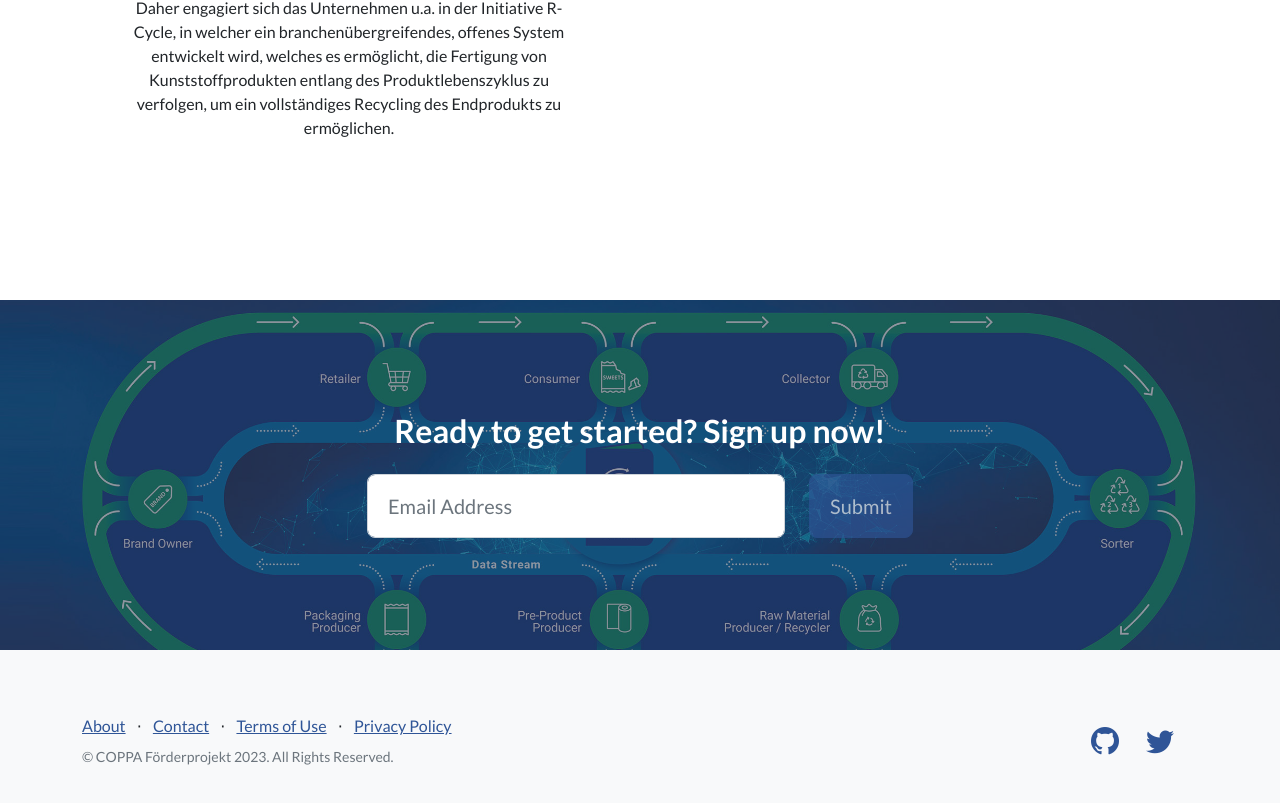
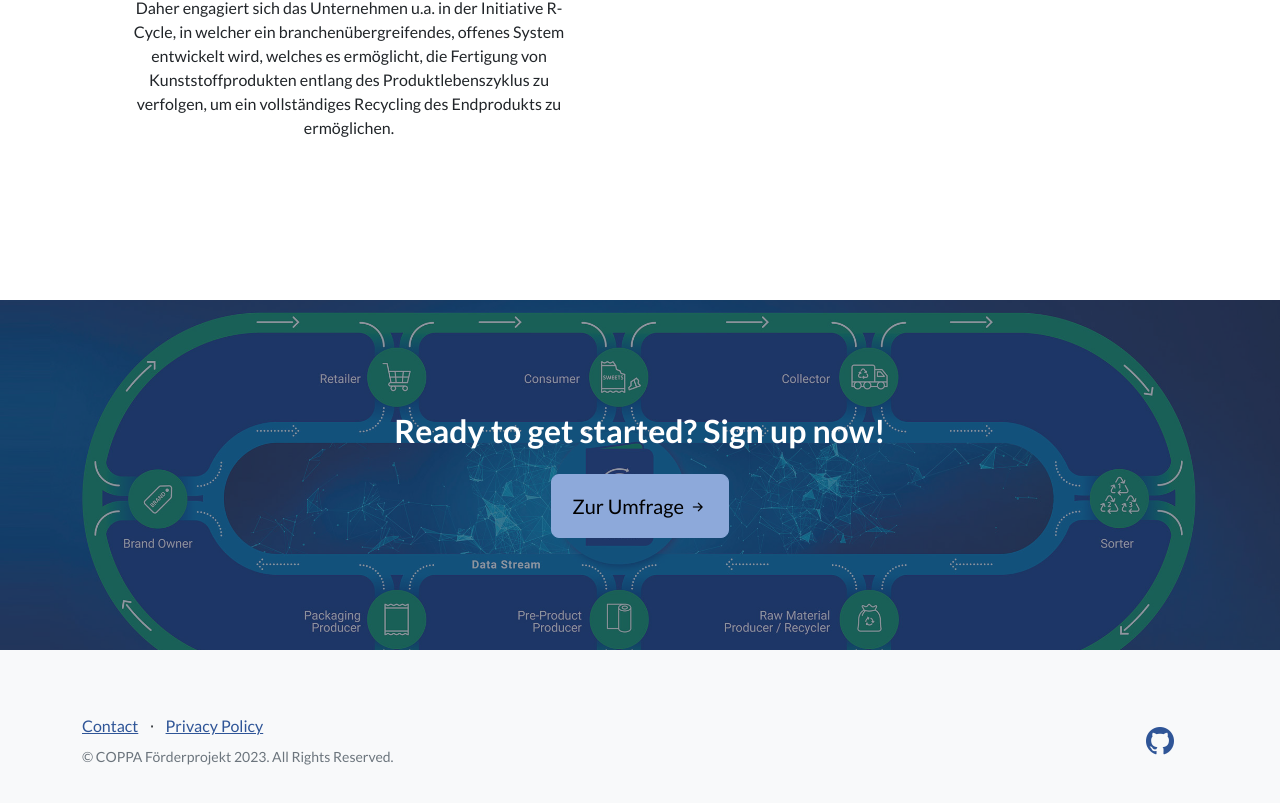
Before and after one commit to COPPA-CCP/coppa-ccp.github.io, a website: page src/pug/index.pug in a window 1280 px wide. Shown: the part 10564-11367 px from the top of the page. Drawn offline with nearby package versions, Linux system fonts and the light colour scheme; files that its build step writes are made by us from their sources; files whose address does not match are found by name.

Commit message:
final touches
Signed-off-by: F-Node-Karlsruhe <christian.fries@eecc.de>

```diff
--- a/src/pug/components/footer.pug
+++ b/src/pug/components/footer.pug
@@ -4,23 +4,20 @@ footer.footer.bg-light
         .row
             .col-lg-6.h-100.text-center.text-lg-start.my-auto
                 ul.list-inline.mb-2
-                    li.list-inline-item
+                    // li.list-inline-item
                         a(href='#!') About
-                    li.list-inline-item ⋅
+                    // li.list-inline-item ⋅
                     li.list-inline-item
                         a(href='mailto:s.botsch@skz.de') Contact
                     li.list-inline-item ⋅
                     li.list-inline-item
-                        a(href='#!') Terms of Use
-                    li.list-inline-item ⋅
-                    li.list-inline-item
-                        a(href='#!') Privacy Policy
+                        a(href='https://docs.github.com/en/site-policy/privacy-policies/github-privacy-statement') Privacy Policy
                 p.text-muted.small.mb-4.mb-lg-0 &copy; COPPA Förderprojekt 2023. All Rights Reserved.
             .col-lg-6.h-100.text-center.text-lg-end.my-auto
                 ul.list-inline.mb-0
                     li.list-inline-item.me-4
                         a(href='https://github.com/COPPA-CCP')
                             i.bi-github.fs-3
-                    li.list-inline-item.me-4
+                    // li.list-inline-item.me-4
                         a(href='#!')
                             i.bi-twitter.fs-3
--- a/src/pug/index.pug
+++ b/src/pug/index.pug
@@ -320,49 +320,12 @@ html(lang='de')
                 .row.justify-content-center
                     .col-xl-6
                         h2.mb-4 Ready to get started? Sign up now!
-                        // Signup form
 
-                        // * * * * * * * * * * * * * * *
-                        // * * SB Forms Contact Form * *
-                        // * * * * * * * * * * * * * * *
+                        a.btn.btn-secondary.btn-lg(href='https://reifenhauser.com/de/') Zur Umfrage
+                            i.bi.bi-arrow-right-short
 
-                        // This form is pre-integrated with SB Forms.
-                        // To make this form functional, sign up at
-                        // https://startbootstrap.com/solution/contact-forms
-                        // to get an API token!
 
-                        form.form-subscribe#contactFormFooter(data-sb-form-api-token='API_TOKEN')
 
-                            // Email address input
-                            .row
-                                .col
-                                    input#emailAddressBelow.form-control.form-control-lg(type='email' placeholder='Email Address' data-sb-validations='required,email')
-                                    .invalid-feedback.text-white(data-sb-feedback='emailAddressBelow:required')
-                                        | Email Address is required.
-                                    .invalid-feedback.text-white(data-sb-feedback='emailAddressBelow:email')
-                                        | Email Address Email is not valid.
-
-                                .col-auto
-                                    button#submitButton.btn.btn-primary.btn-lg.disabled(type='submit') Submit
-
-                            // Submit success message
-                            //
-                            // This is what your users will see when the form
-                            // has successfully submitted
-
-                            #submitSuccessMessage.d-none
-                                .text-center.mb-3
-                                    .fw-bolder Form submission successful!
-                                    p To activate this form, sign up at
-                                    a.text-white(href='https://startbootstrap.com/solution/contact-forms') https://startbootstrap.com/solution/contact-forms
-
-                            // Submit error message
-                            //
-                            // This is what your users will see when there is
-                            // an error submitting the form
-
-                            #submitErrorMessage.d-none
-                                .text-center.text-danger.mb-3 Error sending message!
 
         include components/footer.pug
 
--- a/src/scss/sections/_masthead.scss
+++ b/src/scss/sections/_masthead.scss
@@ -84,7 +84,7 @@ header.masthead {
         right: 10px;
 
         img {
-            height: 60px
+            height: 80px
         }
     }
 
@@ -95,7 +95,7 @@ header.masthead {
             right: 18px;
 
             img {
-                height: 80px
+                height: 140px
             }
         }
     }
```
